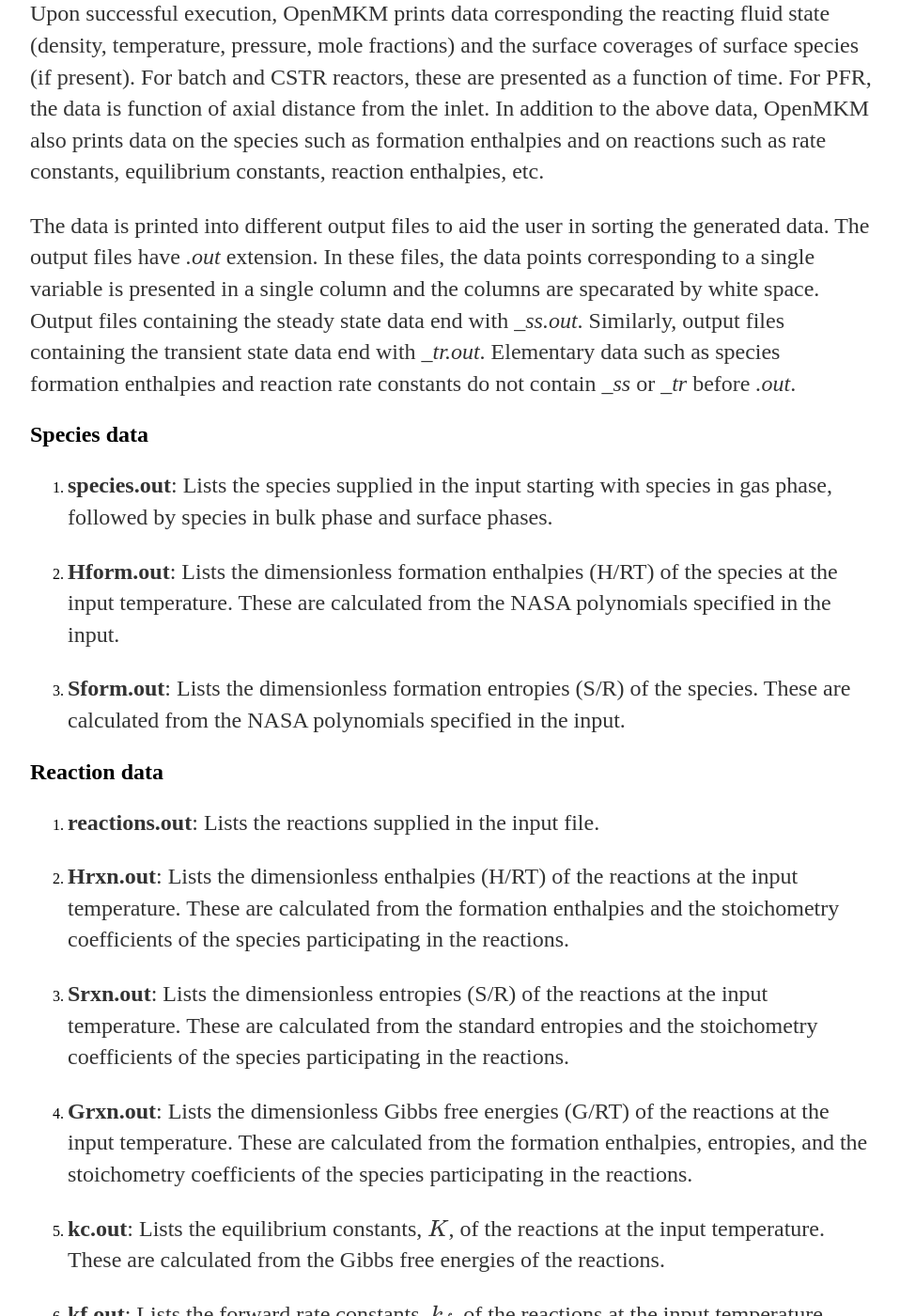
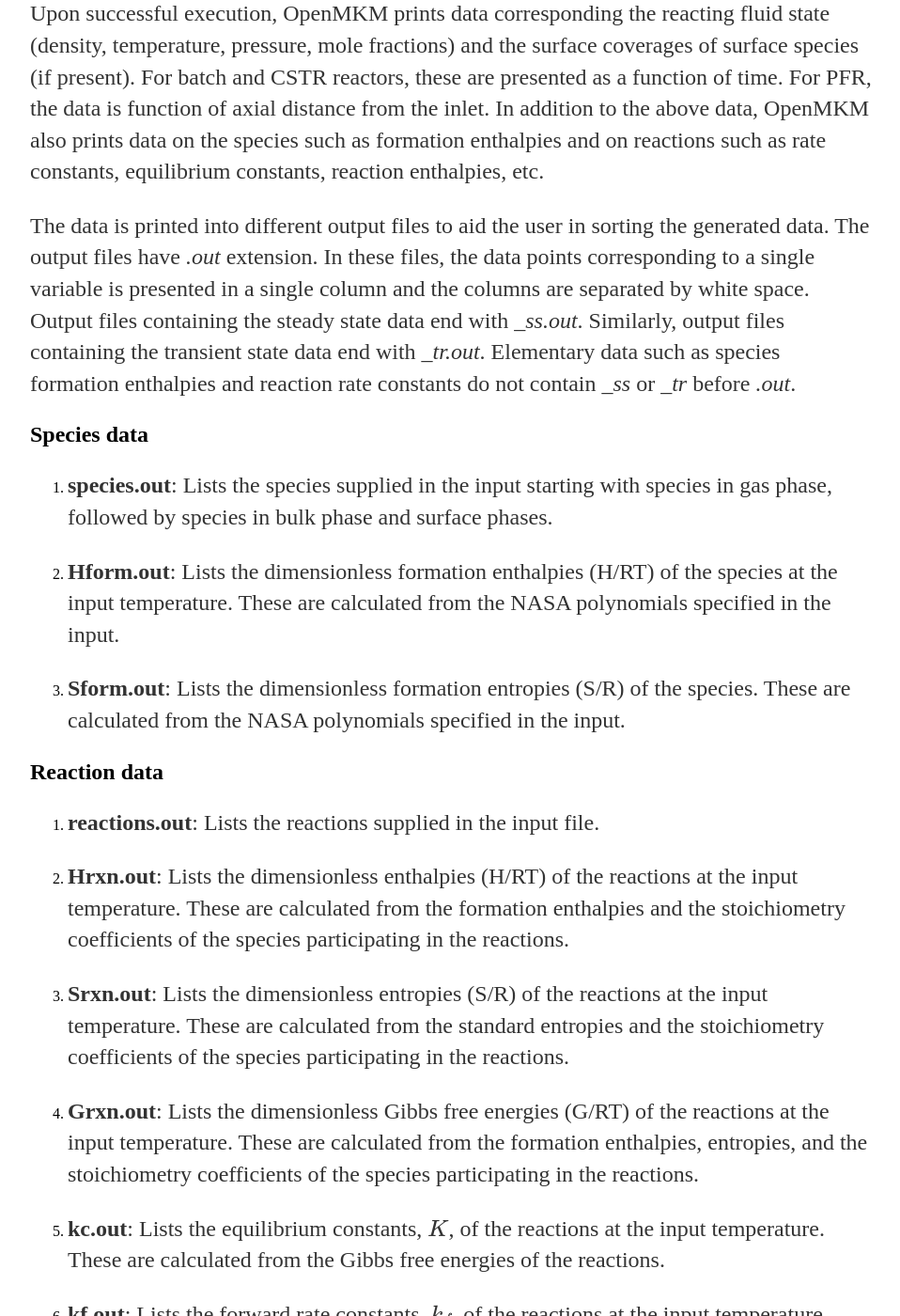
Before and after one commit to VlachosGroup/openmkm, a Jekyll site: the page built from docs/output.md, in a window 1280 px wide and 1400 px high, scrolled down 199 px. Shown: the whole window at 94% size, without its empty margins (160-1118 px from the left). Built offline with Jekyll 4.4.1, drawn with Linux system fonts in a browser that asks for light colours; formulas are drawn with MathJax 3; our own code applies the rules of GitHub Pages for plain Markdown files.

Commit message:
Fixed typos.

```diff
--- a/docs/output.md
+++ b/docs/output.md
@@ -15,7 +15,7 @@
 The data is printed into different output files to aid the user in sorting the
 generated data. The output files have *.out* extension. In these files, the
 data points corresponding to a single variable is presented in a single column
-and the columns are specarated by white space. Output files containing the
+and the columns are separated by white space. Output files containing the
 steady state data end with *_ss.out*. Similarly, output files containing the
 transient state data end with *_tr.out*. Elementary data such as species
 formation enthalpies and reaction rate constants do not contain *_ss* or *_tr*
@@ -40,15 +40,15 @@
 
 2. **Hrxn.out**: Lists the dimensionless enthalpies (H/RT) of the reactions at
    the input temperature. These are calculated from the formation enthalpies and
-   the stoichometry coefficients of the species participating in the reactions.
+   the stoichiometry coefficients of the species participating in the reactions.
 
 3. **Srxn.out**: Lists the dimensionless entropies (S/R) of the reactions at
    the input temperature. These are calculated from the standard entropies and
-   the stoichometry coefficients of the species participating in the reactions.
+   the stoichiometry coefficients of the species participating in the reactions.
 
 4. **Grxn.out**: Lists the dimensionless Gibbs free energies (G/RT) of the
    reactions at the input temperature. These are calculated from the formation
-   enthalpies, entropies, and the stoichometry coefficients of the species
+   enthalpies, entropies, and the stoichiometry coefficients of the species
    participating in the reactions.
 
 5. **kc.out**: Lists the equilibrium constants, $K$, of the reactions at the
@@ -68,13 +68,13 @@
 These file specified below have either *_ss.out* or *_tr.out* extensions. For
 clarity, the extensions are omitted.
 
-1. **gas\_mole**:  Mole fractions of gas species.
+1. **gas\_mole**: Mole fractions of gas species.
 
-2. **gas\_mass**:  Mass fractions of gas species.
+2. **gas\_mass**: Mass fractions of gas species.
 
 3. **gas_msdot**: Production rates of the gas species on the catalyst surface
 
-4. **rctr\_state**:  Temperature (in K), pressure (in Pascals), density
+4. **rctr\_state**: Temperature (in K), pressure (in Pascals), density
    (in $$kg/m^3$$) and either specific internal energy or specific enthalpy
    depending on the type of reactor.
 
```
Also changed, not shown: docs/ck_conversion.md (+3 -3 lines), docs/input.md (+7 -7 lines), docs/install.md (+3 -3 lines), docs/theory.md (+6 -6 lines).
